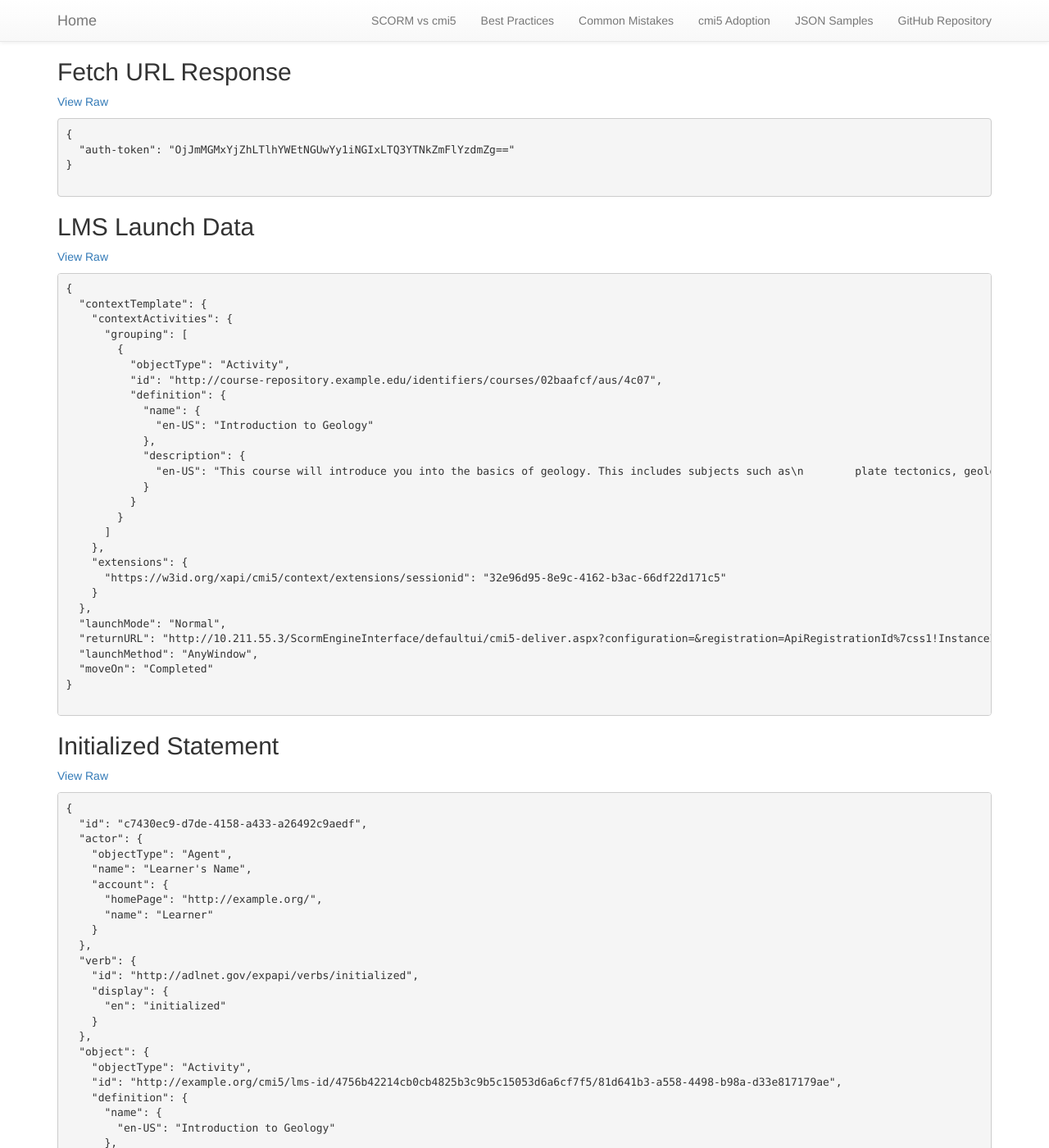
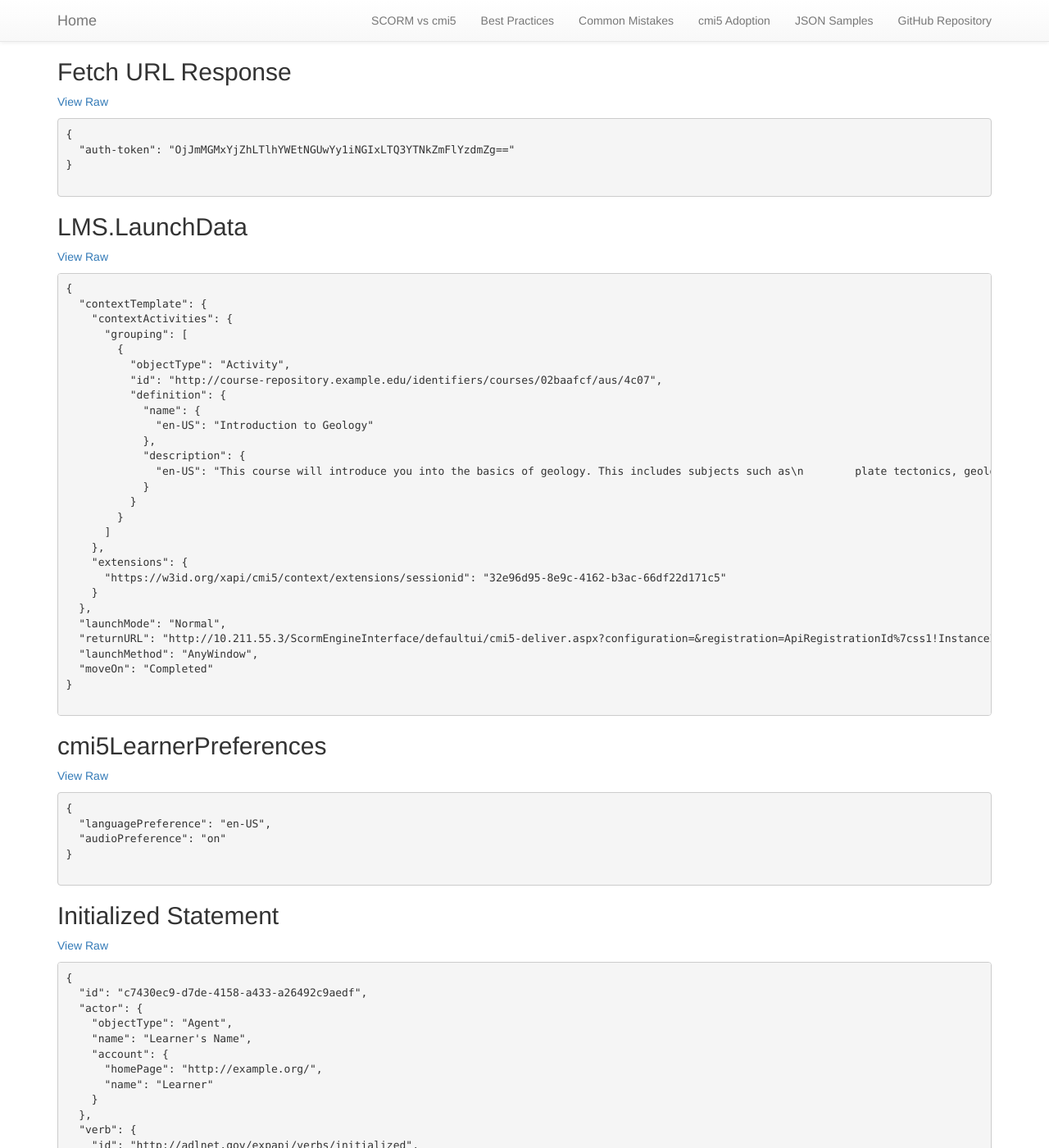
Before and after one commit to AICC/CMI-5_Spec_Current, a Jekyll site: the page built from samples/scenarios/01-typical-non_credit_session/index.md, in a window 1280 px wide and 1400 px high, scrolled down 1909 px. Shown: the whole window at 82% size. Built offline with Jekyll 4.4.1, drawn with Linux system fonts in a browser that asks for light colours; our own code applies the rules of GitHub Pages for plain Markdown files.

Commit message:
Update index.md

```diff
--- a/samples/scenarios/01-typical-non_credit_session/index.md
+++ b/samples/scenarios/01-typical-non_credit_session/index.md
@@ -27,12 +27,20 @@
 {% include_relative 02-fetch_url_response.json %}
 </pre>
 
-## LMS Launch Data
+## LMS.LaunchData
 
 [View Raw](03-lms_launch_data.json)
 
 <pre>
 {% include_relative 03-lms_launch_data.json %}
+</pre>
+
+## cmi5LearnerPreferences
+
+[View Raw](06-cmi5LearnerPreferences_data.json)
+
+<pre>
+{% include_relative 06-cmi5LearnerPreferences_data.json %}
 </pre>
 
 ## Initialized Statement
```
